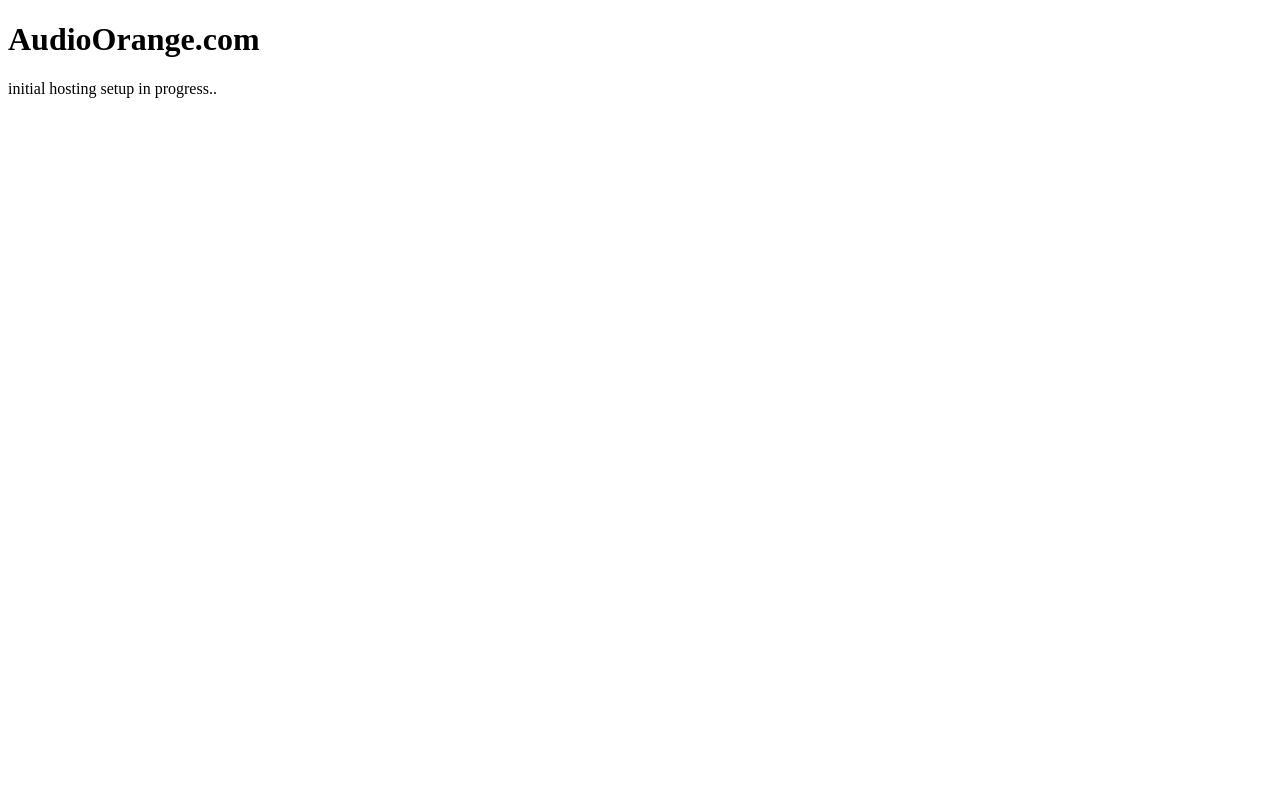
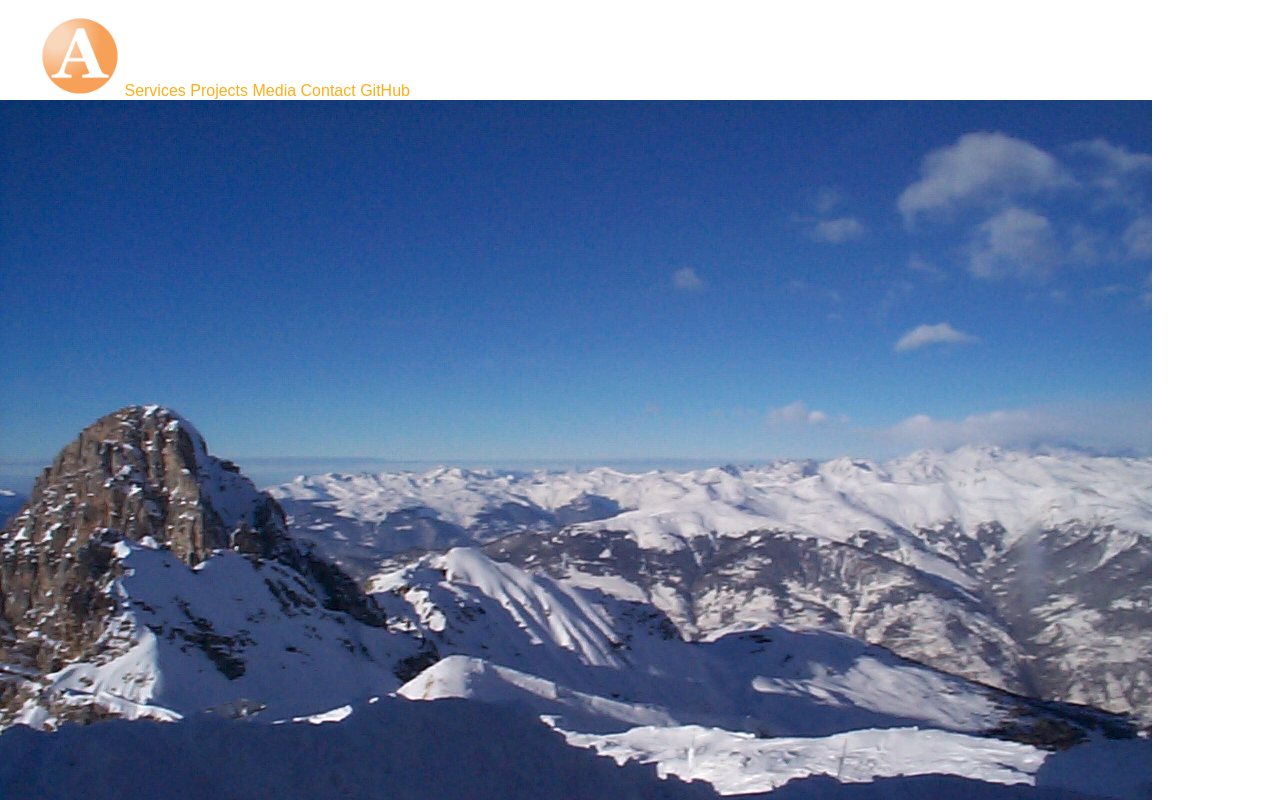
Before and after one commit to SteveJPalmer/stevejpalmer.github.io, a plain HTML site: page index.html in a window 1280 px wide. Shown: the top 800 px of the page. Drawn offline with nearby package versions, Linux system fonts and the light colour scheme.

Commit message:
promoted DNS test to main index.html

```diff
--- a/index.html
+++ b/index.html
@@ -1,7 +1,145 @@
-<!DOCTYPE html>
+<!doctype html>
 <html>
-<body>
-<h1>AudioOrange.com</h1>
-<p>initial hosting setup in progress..</p>
-</body>
+	<head>
+		<meta charset="utf-8">
+		<meta http-equiv="x-ua-compatible" content="ie=edge">
+		<title></title>
+		<meta name="description" content="">
+		<meta name="viewport" content="width=device-width, initial-scale=1">
+		<!-- Place favicon.ico in the root directory -->
+		<link rel="stylesheet" href="testDNSConfig/normalize.css">
+
+		<style>
+    header {
+				position: fixed;
+				top: 0px;
+				height: 100px;
+				width: 100%;
+				background-color: white;
+				opacity: 0.9 ;
+        transition: top 0.3s ease-in-out;
+			}
+
+    body {
+        padding-top: 100px;  /* same as menu height */
+    }
+
+    li {
+      display: inline;
+      color: Orange;
+    }
+
+    footer {
+      background-color: black;
+      color: white;
+      height: 100px;
+    }
+
+    /* class to hide header|menu */
+    .nav-up {
+      top: -100px; /* same as menu height tip: use variables scss/less*/
+    }
+	</style>
+
+	</head>
+
+	<body>
+  <header class="nav-down">
+    <!-- Navigation section -->
+    <nav class="menu">
+      <ul>
+        <li>
+          <img src="testDNSConfig/ao-logo-400.png " alt=“AO” height="80px" width="80px" />
+        </li>
+        <li>Services</li>
+        <li>Projects</li>
+        <li>Media</li>
+        <li>Contact</li>
+        <li>GitHub</li>
+      </ul>
+    </nav>
+  </header>
+  <main>
+    <section>
+      <!-- Add your site or application content here -->
+      <img src="testDNSConfig/Meribel_01.jpg" alt="">
+      <img src="testDNSConfig/Meribel_02.jpg" alt="">
+      <img src="testDNSConfig/Meribel_03.jpg" alt="">
+    </section>
+  </main>
+  <footer>
+    my footer
+    <div>
+      <li>about</li>
+      <li>Contact</li>
+      <li>GutHub</li>
+      <li>LinkedIn</li>
+    </div>
+
+  </footer>
+
+  <script src="https://ajax.googleapis.com/ajax/libs/jquery/1.11.3/jquery.min.js"></script>
+  <script>window.jQuery || document.write('<script src="testDNSConfig/jquery-1.11.3.min.js"><\/script>')</script>
+
+  <script>
+    $(function () {
+      // scroll control variables
+      var lastScrollTop = 0;
+      var delta = 50;      //Note: movement tolerance (aka mouse sensitivity)
+      var navbarHeight = $('header').outerHeight();  //dynamically find menu height
+
+      /* call via named fn */
+      //$(window).scroll(hasScrolled);
+
+      /* or call via optimized technique.. */
+      var didScroll;
+
+      $(window).scroll(function (event) {
+        didScroll = true;
+      });
+
+      setInterval(function () {
+        if (didScroll) {
+          hasScrolled();
+          didScroll = false;
+        }
+      }, 250);    //Note: can slow it down to check functionality
+
+      function hasScrolled() {
+        console.log('>>fn hasScrolled start');
+        var st = $(this).scrollTop();
+        console.log('....scrollTop (st):' + st);
+        console.log('....lastScrollTop:' + lastScrollTop);
+        console.log('....window height' + $(window).height());
+        console.log('....document height' + $(document).height());
+
+        // stop progress if not scrolled more than delta
+        if (Math.abs(lastScrollTop - st) <= delta) {
+          lastScrollTop = st;  //Note: my alternative comment below
+          return;
+        }
+        /* my Alternative - more speed of scroll, not total px amount scrolled
+         basic always fires once threshold exceeded, my Alternative is relative to last position                       -- if rest last top then scroll has to be rapid (not slow), to exceed threshold
+         */
+
+        // if scrolled down & past navbar, add class .nav-up.
+        // (necessary so never see what is "behind" the navbar)
+        if (st > lastScrollTop && st > (navbarHeight + 200)) {
+          // Scroll Down
+          $('header').removeClass('nav-down').addClass('nav-up');
+        } else {
+          // Scroll Up
+          // If did not scroll past the document (possible on mac)...!
+          if (st + $(window).height() < $(document).height()) {
+            $('header').removeClass('nav-up').addClass('nav-down');
+          }
+        }
+        lastScrollTop = st;
+      }
+
+    });
+
+  </script>
+
+  </body>
 </html>
```
